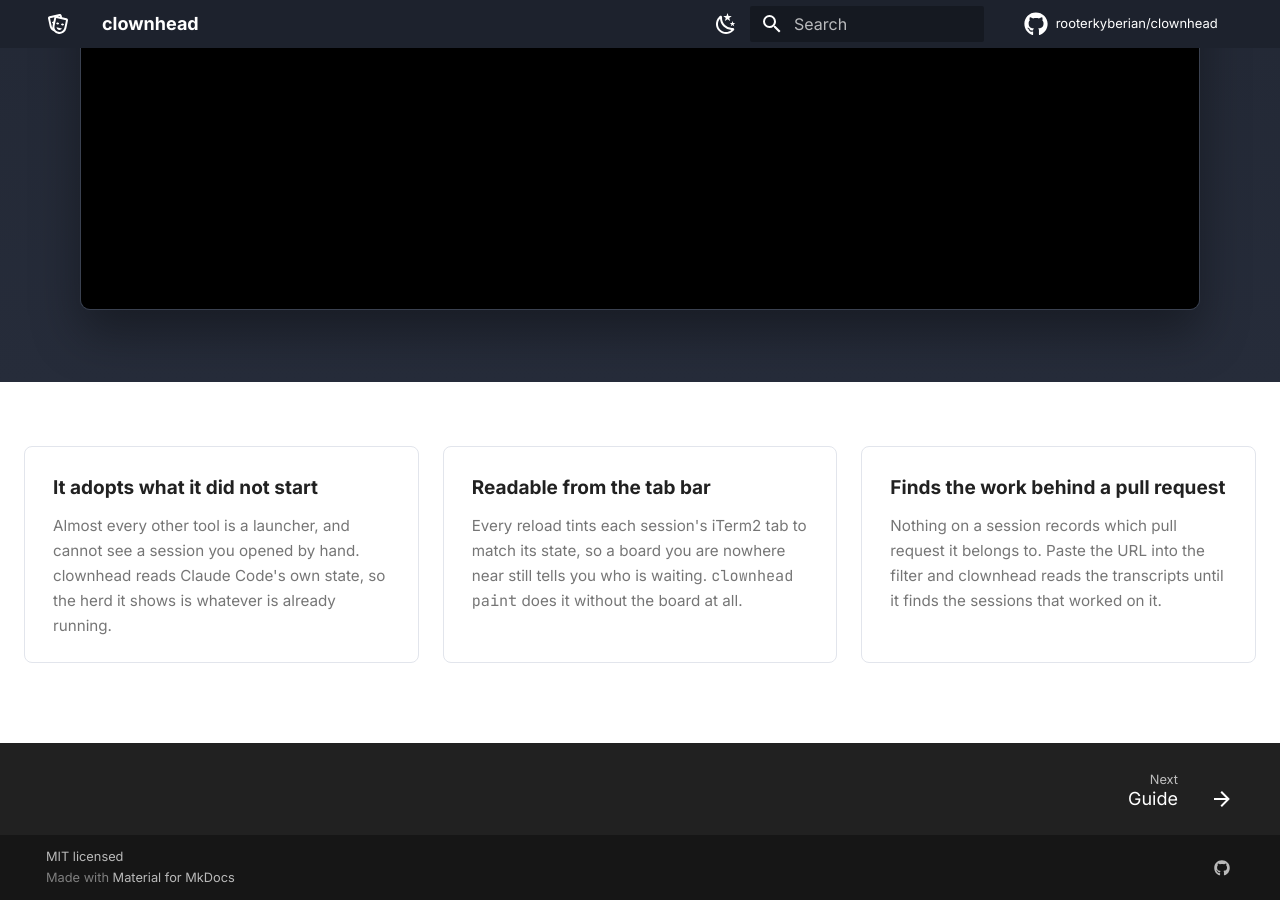
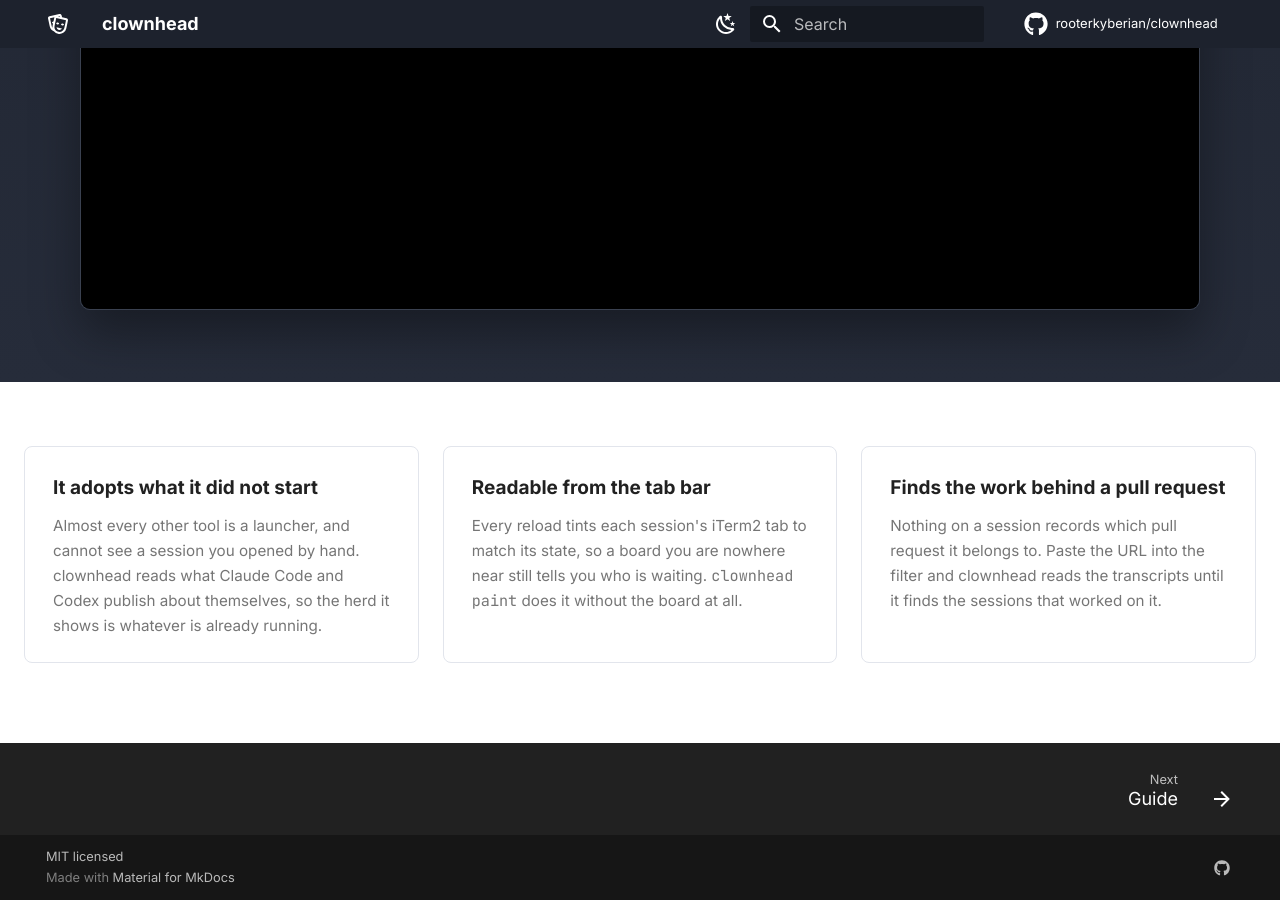
Before and after one commit to rooterkyberian/clownhead, an MkDocs documentation site: the page built from docs/index.md, in a window 1280 px wide and 900 px high, scrolled down 815 px. Built offline with MkDocs 1.6.1 and Material for MkDocs 9.7.7, drawn with Linux system fonts in a browser that asks for light colours; comment, search, counter and statistics services are not loaded; some of the changed text lies outside the part shown.

Commit message:
chore: release 0.10.0
Minor because a saved set of column switches stops reading. Columns are one
ordered selection now, written by the settings sheet with `space`, `J` and `K`
and by `--columns` in the same words, and a settings file carrying the old five
switches comes up with the usual columns instead of the ones it asked for.

Codex sessions are on the board. With `codex` on `PATH` and its app-server
daemon running, its threads sit beside Claude Code's and a `HARNESS` column says
which is which, on a machine that has both. The daemon is what answers, so a
missing socket is reported with the command that starts one. What Codex cannot
say is written down in `docs/features.md`: it publishes no state that tells a
model turn from a background command, so those rows read `busy` for both, and a
thread's name is written by the model at the end, so a live row falls back to
its directory.

The pull request view has `/` and `r` now. `/` filters on the words it prints,
including the name of a check that went red, which is how one broken job across
six repositories comes onto one screen. `r` asks which session to take a pull
request up in: one that already named it, or a new one started for it.

That sheet leads with the checkout of the pull request's own repository, looked
for by name beside the checkouts the fleet already works in and confirmed by
what its `origin` says, so a pull request nothing here has touched still starts
in the right place. A checkout Claude Code has never been run in starts without
`--worktree`, since Claude Code refuses to make one until its trust dialog has
been accepted there, and the sheet marks the row `(new to claude)` to say why
that command is shorter. Accept the dialog in that first session and every later
one gets a worktree.

Archived repositories and merged pull requests are off the board. `gh search
prs` spans archived repositories by default and answers from an index that lags
the repositories behind it, so both were sitting there as work waiting on
somebody.

The docs front page says coding-agent rather than Claude Code, since the board
now answers for two.

```diff
--- a/overrides/home.html
+++ b/overrides/home.html
@@ -14,7 +14,7 @@
   <section class="ch-hero">
     <div class="ch-hero__inner">
       <h1 class="ch-hero__title">
-        <span class="ch-hero__mark">🤡</span> Every Claude Code session on one board
+        <span class="ch-hero__mark">🤡</span> Every coding-agent session on one board
       </h1>
       <p class="ch-hero__tagline">
         Which are busy, which are idle,
@@ -45,7 +45,7 @@
         <h2>It adopts what it did not start</h2>
         <p>
           Almost every other tool is a launcher, and cannot see a session you opened by hand.
-          clownhead reads Claude Code's own state,
+          clownhead reads what Claude Code and Codex publish about themselves,
           so the herd it shows is whatever is already running.
         </p>
       </article>
--- a/pyproject.toml
+++ b/pyproject.toml
@@ -4,7 +4,7 @@
 
 [project]
 name = "clownhead"
-version = "0.9.0"
+version = "0.10.0"
 description = "Local sessions monitor and manager for Claude Code and Codex"
 readme = "README.md"
 requires-python = ">=3.12"
--- a/src/clownhead/__init__.py
+++ b/src/clownhead/__init__.py
@@ -4,4 +4,4 @@
 
 __all__ = ["Kind", "Session", "Status", "__version__"]
 
-__version__ = "0.9.0"
+__version__ = "0.10.0"
```
Also changed, not shown: 1 other file.
